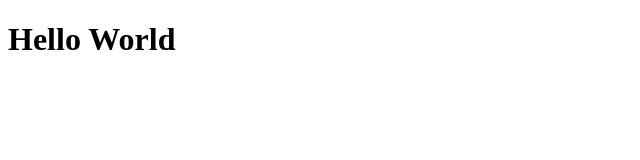
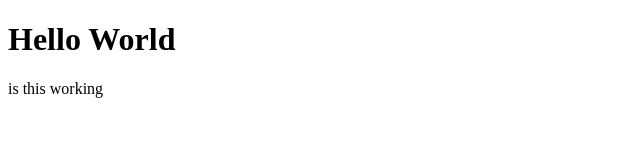
Before and after one commit to beckslange/plus-final-project-week-8, a plain HTML site: page index.html in a window 1280 px wide. Shown: the whole page, without its empty margins (0-640 px from the left). Drawn offline with Linux system fonts and the light colour scheme.

Commit message:
updated index

```diff
--- a/index.html
+++ b/index.html
@@ -7,5 +7,6 @@
   </head>
   <body>
     <h1>Hello World</h1>
+    is this working
   </body>
 </html>
```
